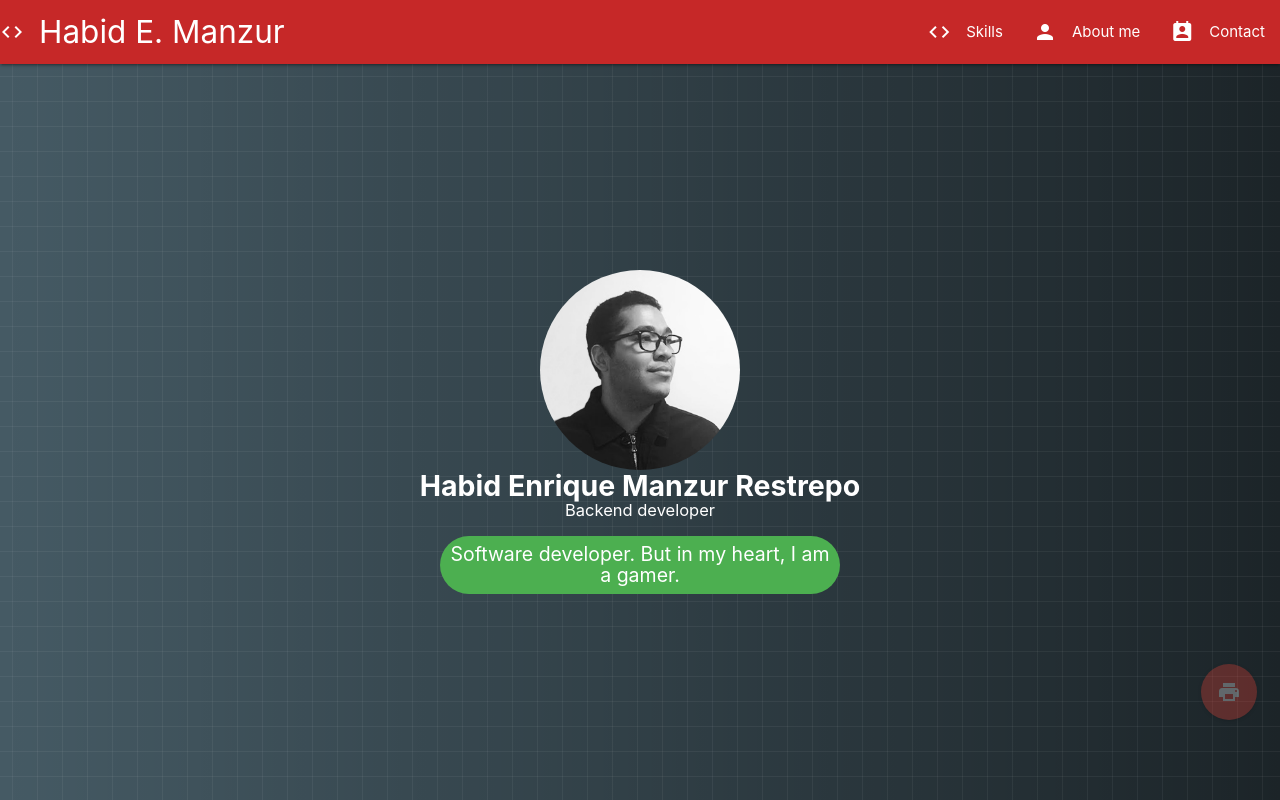
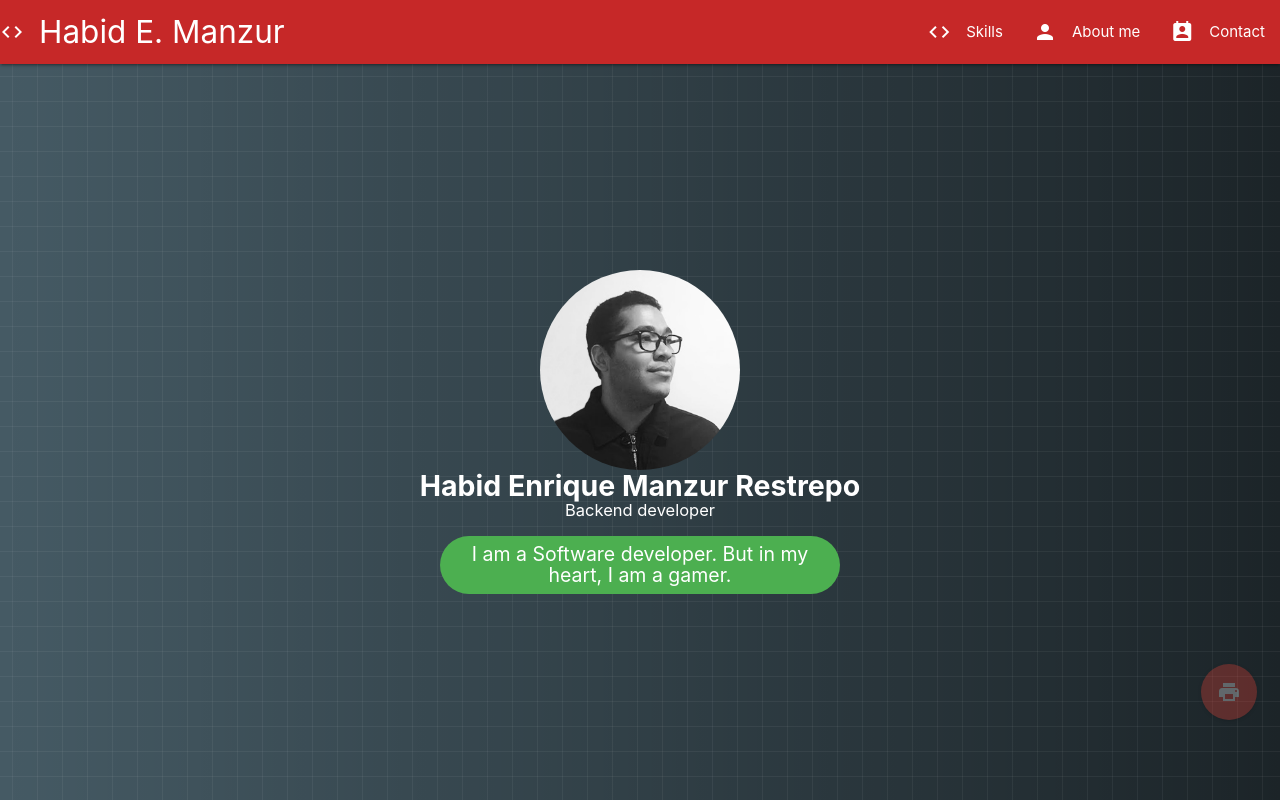
Before and after one commit to hmanzur/hmanzur.github.io, a website: page index.html in a window 1280 px wide. Shown: the top 800 px of the page. Drawn offline with nearby package versions, Linux system fonts and the light colour scheme.

Commit message:
Min styles fix

```diff
--- a/index.html
+++ b/index.html
@@ -61,7 +61,7 @@
                             <h1 class="center-align">Habid Enrique Manzur Restrepo</h1>
                             <h2 class="center-align">Backend developer</h2>
                             <h3 class="center-align no-print green hide-on-small-only">
-                                Software developer. But in my heart, I am a gamer.
+                                I am a Software developer. But in my heart, I am a gamer.
                             </h3>
 
                             <marquee class="hide no-print">
```
